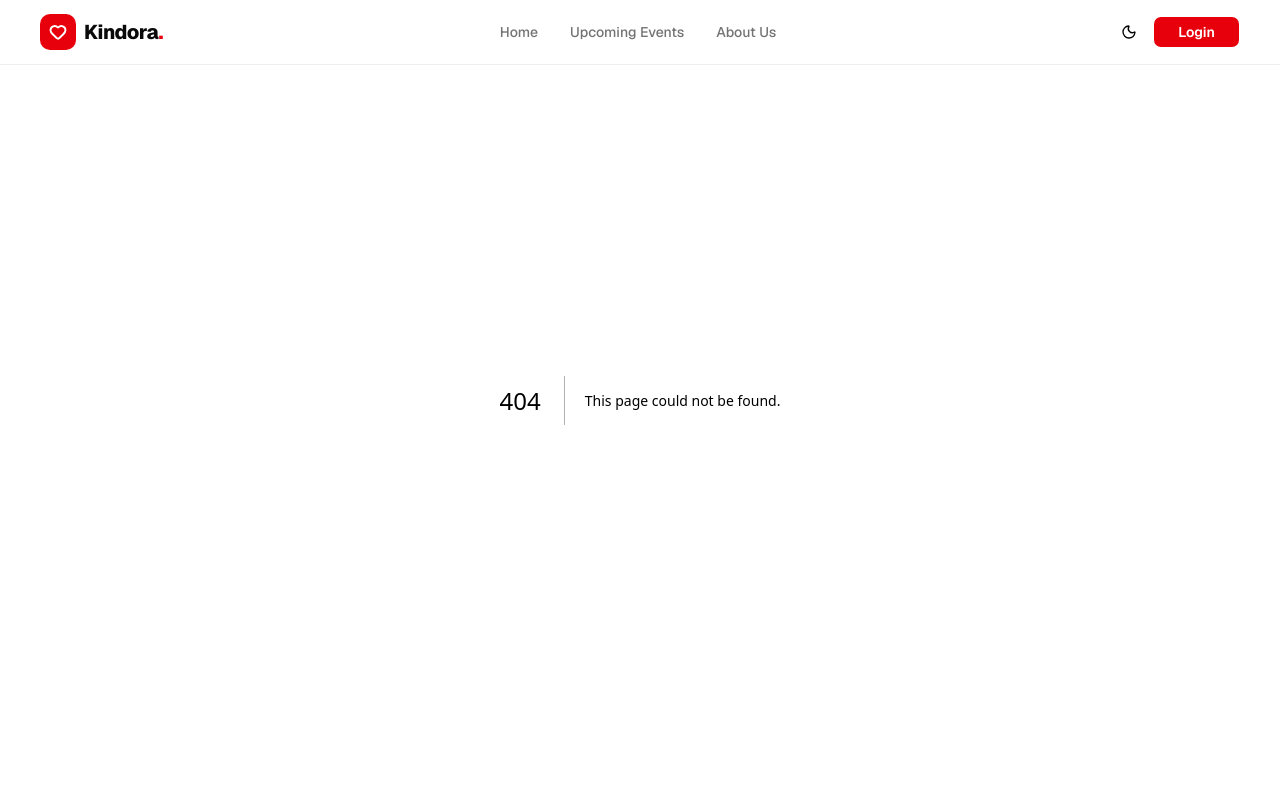
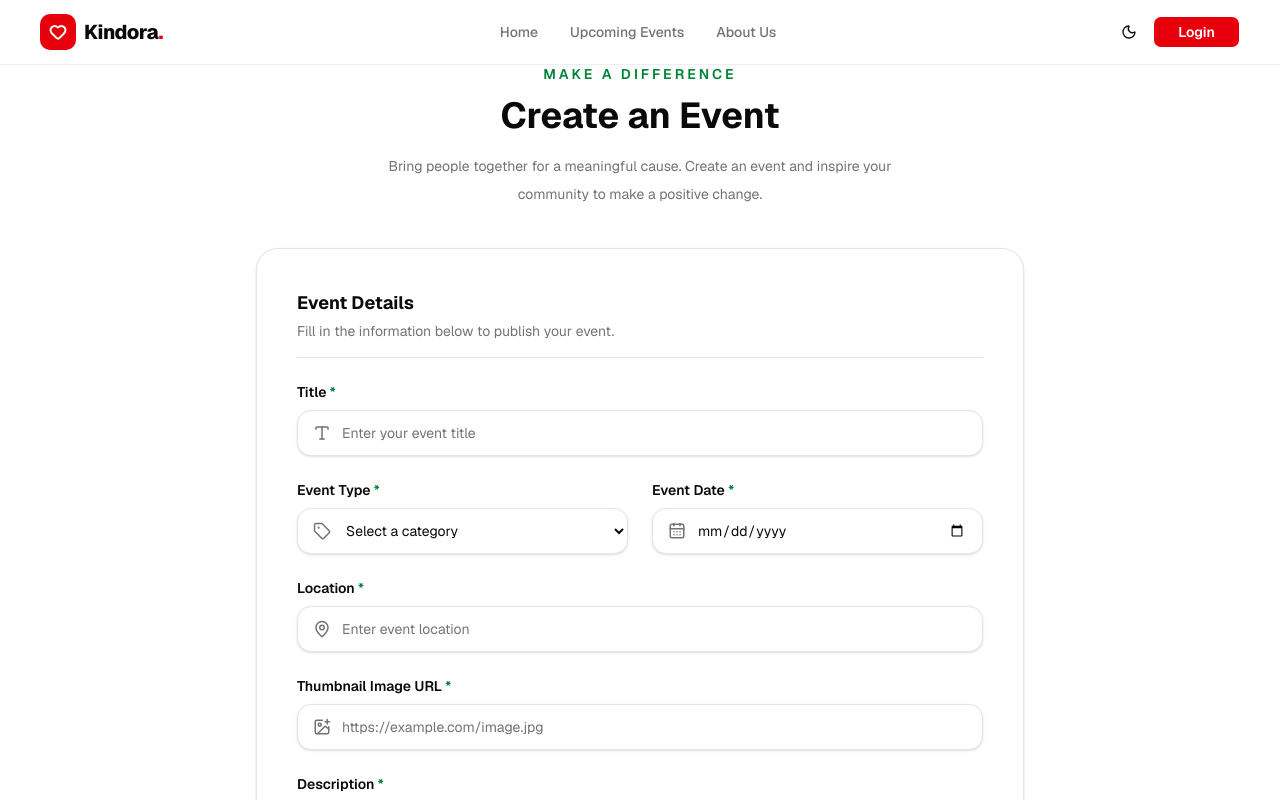
Before and after one commit to akib511/kindora-client, a Next.js app: page /create-event in a window 1280 px wide. Before the commit this address had no page. Shown: the top 800 px of the page. Built offline with nearby package versions, Linux system fonts and the light colour scheme.

Commit message:
add create event

```diff
--- /dev/null
+++ b/src/app/create-event/page.js
@@ -0,0 +1,238 @@
+"use client";
+
+import { useState } from "react";
+import {
+  CalendarDays,
+  MapPin,
+  ImagePlus,
+  Send,
+  Type,
+  Tag,
+  FileText,
+} from "lucide-react";
+
+const categories = [
+  "Environment",
+  "Education",
+  "Healthcare",
+  "Food Support",
+  "Donation",
+  "Community Service",
+  "Other",
+];
+
+const labelClass = "mb-2 block text-sm font-semibold text-foreground";
+
+const inputClass =
+  "w-full rounded-xl border border-border bg-background py-3 pl-11 pr-4 text-sm text-foreground shadow-sm outline-none transition placeholder:text-muted-foreground focus:border-green-600 focus:ring-2 focus:ring-green-600/15 dark:focus:border-green-400 dark:focus:ring-green-400/15";
+
+const iconClass =
+  "pointer-events-none absolute left-4 top-1/2 -translate-y-1/2 text-muted-foreground";
+
+export default function CreateEventPage() {
+  const [formData, setFormData] = useState({
+    title: "",
+    description: "",
+    category: "",
+    image: "",
+    location: "",
+    date: "",
+  });
+
+  const handleChange = (e) => {
+    const { name, value } = e.target;
+
+    setFormData({
+      ...formData,
+      [name]: value,
+    });
+  };
+
+  const handleSubmit = (e) => {
+    e.preventDefault();
+    console.log(formData);
+  };
+
+  return (
+    <main className="min-h-screen bg-background px-4 py-16">
+      <div className="mx-auto max-w-3xl">
+
+        {/* Page header */}
+        <div className="mb-10 text-center">
+          <p className="mb-3 text-sm font-semibold uppercase tracking-[3px] text-green-700 dark:text-green-400">
+            Make a Difference
+          </p>
+
+          <h1 className="text-3xl font-bold text-foreground md:text-4xl">
+            Create an Event
+          </h1>
+
+          <p className="mx-auto mt-4 max-w-xl text-sm leading-7 text-muted-foreground">
+            Bring people together for a meaningful cause. Create an event and
+            inspire your community to make a positive change.
+          </p>
+        </div>
+
+        {/* Form card */}
+        <div className="rounded-3xl border border-border bg-card p-6 text-card-foreground shadow-sm md:p-10">
+
+          {/* Card section label */}
+          <div className="mb-6 border-b border-border pb-4">
+            <h2 className="text-lg font-bold text-foreground">
+              Event Details
+            </h2>
+            <p className="mt-1 text-sm text-muted-foreground">
+              Fill in the information below to publish your event.
+            </p>
+          </div>
+
+          <form onSubmit={handleSubmit} className="space-y-6">
+
+            {/* Event Title */}
+            <div>
+              <label htmlFor="title" className={labelClass}>
+                Title <span className="text-green-700 dark:text-green-400">*</span>
+              </label>
+              <div className="relative">
+                <Type size={18} className={iconClass} />
+                <input
+                  id="title"
+                  type="text"
+                  name="title"
+                  value={formData.title}
+                  onChange={handleChange}
+                  placeholder="Enter your event title"
+                  required
+                  className={inputClass}
+                />
+              </div>
+            </div>
+
+            {/* Category + Date */}
+            <div className="grid gap-6 sm:grid-cols-2">
+              <div>
+                <label htmlFor="category" className={labelClass}>
+                  Event Type{" "}
+                  <span className="text-green-700 dark:text-green-400">*</span>
+                </label>
+                <div className="relative">
+                  <Tag size={18} className={iconClass} />
+                  <select
+                    id="category"
+                    name="category"
+                    value={formData.category}
+                    onChange={handleChange}
+                    required
+                    className={inputClass}
+                  >
+                    <option value="">Select a category</option>
+                    {categories.map((category) => (
+                      <option key={category} value={category}>
+                        {category}
+                      </option>
+                    ))}
+                  </select>
+                </div>
+              </div>
+
+              <div>
+                <label htmlFor="date" className={labelClass}>
+                  Event Date{" "}
+                  <span className="text-green-700 dark:text-green-400">*</span>
+                </label>
+                <div className="relative">
+                  <CalendarDays size={18} className={iconClass} />
+                  <input
+                    id="date"
+                    type="date"
+                    name="date"
+                    value={formData.date}
+                    onChange={handleChange}
+                    min={new Date().toLocaleDateString("en-CA")}
+                    required
+                    className={`${inputClass} dark:[color-scheme:dark]`}
+                  />
+                </div>
+              </div>
+            </div>
+
+            {/* Location */}
+            <div>
+              <label htmlFor="location" className={labelClass}>
+                Location{" "}
+                <span className="text-green-700 dark:text-green-400">*</span>
+              </label>
+              <div className="relative">
+                <MapPin size={18} className={iconClass} />
+                <input
+                  id="location"
+                  type="text"
+                  name="location"
+                  value={formData.location}
+                  onChange={handleChange}
+                  placeholder="Enter event location"
+                  required
+                  className={inputClass}
+                />
+              </div>
+            </div>
+
+            {/* Image URL */}
+            <div>
+              <label htmlFor="image" className={labelClass}>
+                Thumbnail Image URL{" "}
+                <span className="text-green-700 dark:text-green-400">*</span>
+              </label>
+              <div className="relative">
+                <ImagePlus size={18} className={iconClass} />
+                <input
+                  id="image"
+                  type="url"
+                  name="image"
+                  value={formData.image}
+                  onChange={handleChange}
+                  placeholder="https://example.com/image.jpg"
+                  required
+                  className={inputClass}
+                />
+              </div>
+            </div>
+
+            {/* Description */}
+            <div>
+              <label htmlFor="description" className={labelClass}>
+                Description{" "}
+                <span className="text-green-700 dark:text-green-400">*</span>
+              </label>
+              <div className="relative">
+                <FileText
+                  size={18}
+                  className="pointer-events-none absolute left-4 top-4 text-muted-foreground"
+                />
+                <textarea
+                  id="description"
+                  name="description"
+                  value={formData.description}
+                  onChange={handleChange}
+                  placeholder="Describe your event..."
+                  rows={5}
+                  required
+                  className="w-full resize-none rounded-xl border border-border bg-background py-3 pl-11 pr-4 text-sm text-foreground shadow-sm outline-none transition placeholder:text-muted-foreground focus:border-green-600 focus:ring-2 focus:ring-green-600/15 dark:focus:border-green-400 dark:focus:ring-green-400/15"
+                />
+              </div>
+            </div>
+
+            {/* Submit */}
+            <button
+              type="submit"
+              className="flex w-full items-center justify-center gap-2 rounded-xl bg-green-700 px-6 py-4 font-semibold text-white shadow-sm transition hover:bg-green-800 dark:bg-green-600 dark:hover:bg-green-700"
+            >
+              <Send size={18} />
+              Create Event
+            </button>
+          </form>
+        </div>
+      </div>
+    </main>
+  );
+}
```
